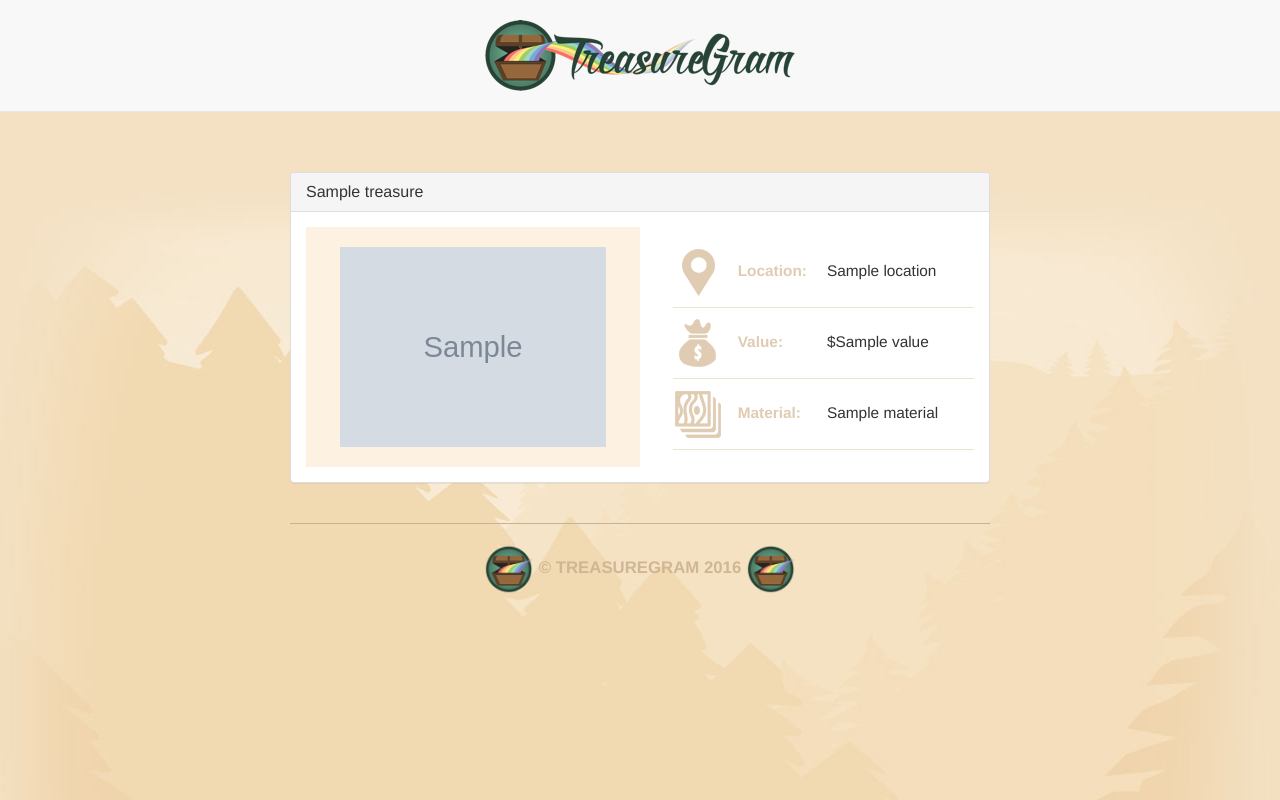
After one commit to priscillacosta/treasure-gram-exercise, a Django app: template main_app/templates/detail.html in a window 1280 px wide. The commit adds this page. Run offline with Django 3.2, Linux system fonts and the light colour scheme; the template is opened without the code that fills it: most values are stand-ins (such as "Sample title", 1, 10 or a date in 2020); grey boxes marked "Sample" are stand-in pictures; some libraries are stand-ins or nearby versions.

Commit message:
image field

```diff
--- a/main_app/models.py
+++ b/main_app/models.py
@@ -8,7 +8,8 @@ class Treasure(models.Model):
 								decimal_places=2)
 	material = models.CharField(max_length=100)
 	location = models.CharField(max_length=100)
-	img_url = models.CharField(max_length=100)
+	image = models.ImageField(upload_to='treasure_images',
+								default='media/default.png')
 
 	def __str__(self):
 		return self.name
--- a/main_app/static/style.css
+++ b/main_app/static/style.css
@@ -67,3 +67,49 @@ body {
   text-align: center;
   width: 100%;
 }
+.treasure-photo-detail {
+  background: #fdf2e1;
+  float: left;
+  margin-right: 5%;
+  padding: 20px;
+  position: relative;
+  text-align: center;
+  width: 50%;
+}
+.treasure-photo img {
+  width: 100%;
+  max-height: 100%;
+}
+
+.treasure-table {
+  float: left;
+  margin-top: 10px;
+  width: 45%;
+}
+
+.treasure-table img {
+  margin-right: 10px;
+}
+
+.treasure-table tr {
+  border-bottom: 1px solid #ece4cf;
+}
+
+.treasure-table td,
+.treasure-table th {
+
+  font-size: 1.1em;
+  padding-bottom: 10px;
+  padding-top: 10px;
+  vertical-align: baseline;
+}
+
+.treasure-table th {
+  color: #e0ccb2;
+  white-space: nowrap;
+}
+
+.treasure-table td:last-child {
+  padding-left: 20px;
+  width: 100%;
+}
--- /dev/null
+++ b/main_app/templates/base.html
@@ -0,0 +1,27 @@
+{% load staticfiles %}
+<!DOCTYPE html>
+<html lang="en">
+<head>
+	<meta charset="UTF-8">
+	<link rel="stylesheet" type="text/css"
+		href="{% static 'style.css' %}" />
+		<link rel="stylesheet" href="{% static 'bootstrap.min.css' %}">
+	<title>TreasureGram</title>
+</head>
+<body>
+	<nav class="navbar navbar-default navbar-static-top text-center" role="navigation">
+		<a href="/">
+			<img src="{% static 'images/logo.png' %}">
+		</a>
+	</nav>
+	<main class="container container--mw700">
+{% block content %}
+{% endblock %}
+</main>
+	<footer class="footer container text-center" role="contentinfo">
+  <img src="{% static 'images/brand-icon.png' %}" height="50" alt="">
+  © TreasureGram 2016
+  <img src="{% static 'images/brand-icon.png' %}" height="50" alt="">
+</footer>
+</body>
+</html>
--- /dev/null
+++ b/main_app/templates/detail.html
@@ -0,0 +1,43 @@
+{% extends 'base.html' %}
+{% load staticfiles %}
+{% block content %}
+		<div class="row">
+			<div>
+				<div class="treasure panel panel-default">
+					<div class="panel-heading">
+						<h3 class="panel-title">{{ treasure.name }}</h3>
+					</div>
+					<div class="panel-body">
+						<div class="treasure-photo-detail">
+							<img src="{{ treasure.image.url }}" height="200" >
+						</div>
+
+		      <table class="treasure-table">
+        <tr>
+          <th>
+            <img src="{% static "images/location-icon.png" %}" alt="Location Icon">
+            Location:
+          </th>
+          <td>{{ treasure.location }}</td>
+
+        </tr>
+        <tr>
+          <th>
+            <img src="{% static "images/value-icon.png" %}" alt="Value Icon">
+            Value:
+          </th>
+          <td>${{ treasure.value }}</td>
+        </tr>
+        <tr>
+          <th>
+            <img src="{% static "images/material-icon.png" %}" alt="Material Icon">
+            Material:
+          </th>
+          <td>{{ treasure.material }}</td>
+        </tr>
+      </table>
+		</div>
+	</div>
+</div>
+</div>
+{% endblock %}
--- a/treasuregram/settings.py
+++ b/treasuregram/settings.py
@@ -14,6 +14,7 @@ import os
 
 # Build paths inside the project like this: os.path.join(BASE_DIR, ...)
 BASE_DIR = os.path.dirname(os.path.dirname(os.path.abspath(__file__)))
+
 
 
 # Quick-start development settings - unsuitable for production
@@ -119,3 +120,5 @@ USE_TZ = True
 # https://docs.djangoproject.com/en/1.11/howto/static-files/
 
 STATIC_URL = '/static/'
+MEDIA_ROOT = os.path.join(BASE_DIR, 'media')
+MEDIA_URL = '/media/'
```
Also changed, not shown: main_app/forms.py (added, +7 -0 lines), main_app/templates/index.html (+19 -25 lines), main_app/urls.py (+15 -1 lines), main_app/views.py (+14 -1 lines), main_app/migrations/0002_auto_20171021_1456.py (added), main_app/migrations/0003_auto_20171021_1503.py (added), main_app/migrations/0004_auto_20171021_1531.py (added), main_app/migrations/0005_auto_20171021_1532.py (added), main_app/migrations/0006_auto_20171021_1535.py (added), media/default.png (added), media/treasure_images/188ac38831001d5f1236f237e6d34ccb--oppa.jpg (added), media/tresure_images/Bazuca.jpg (added), 1 other file.
